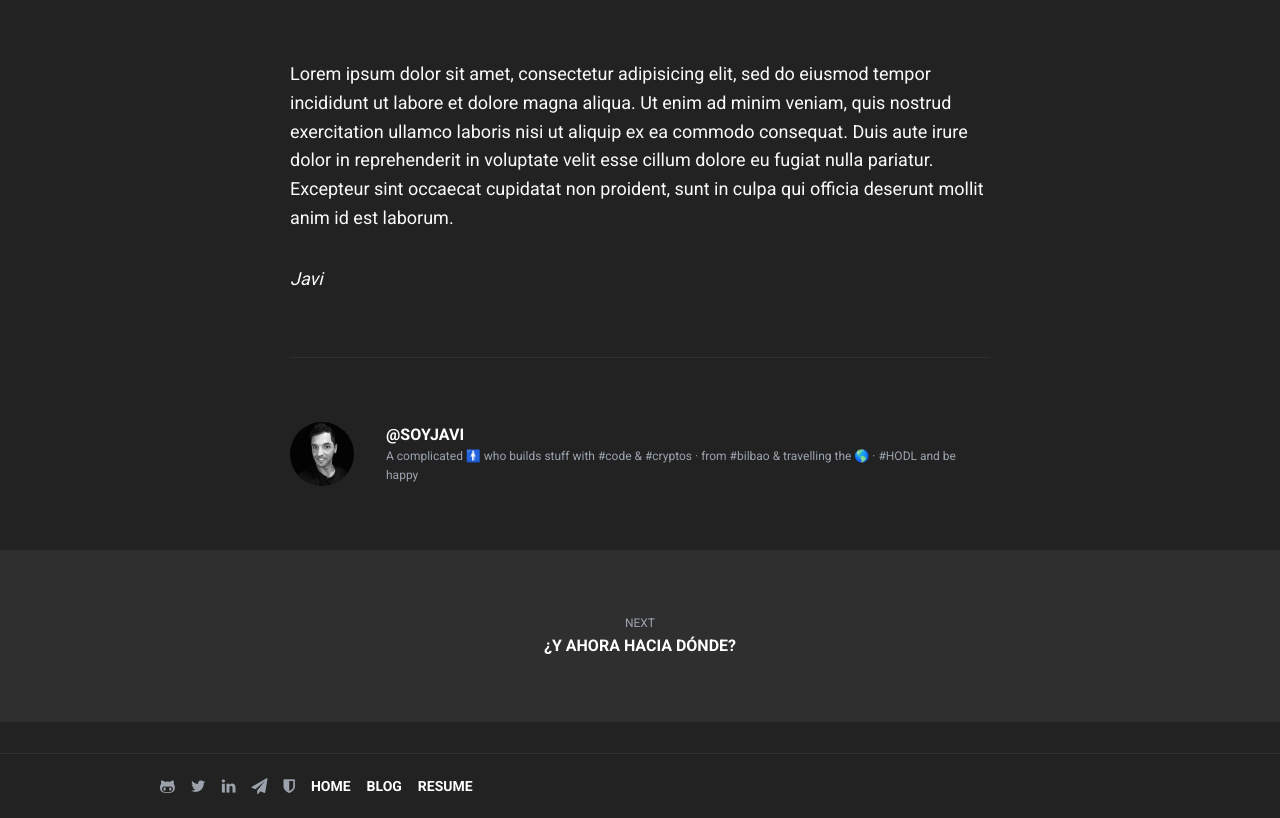
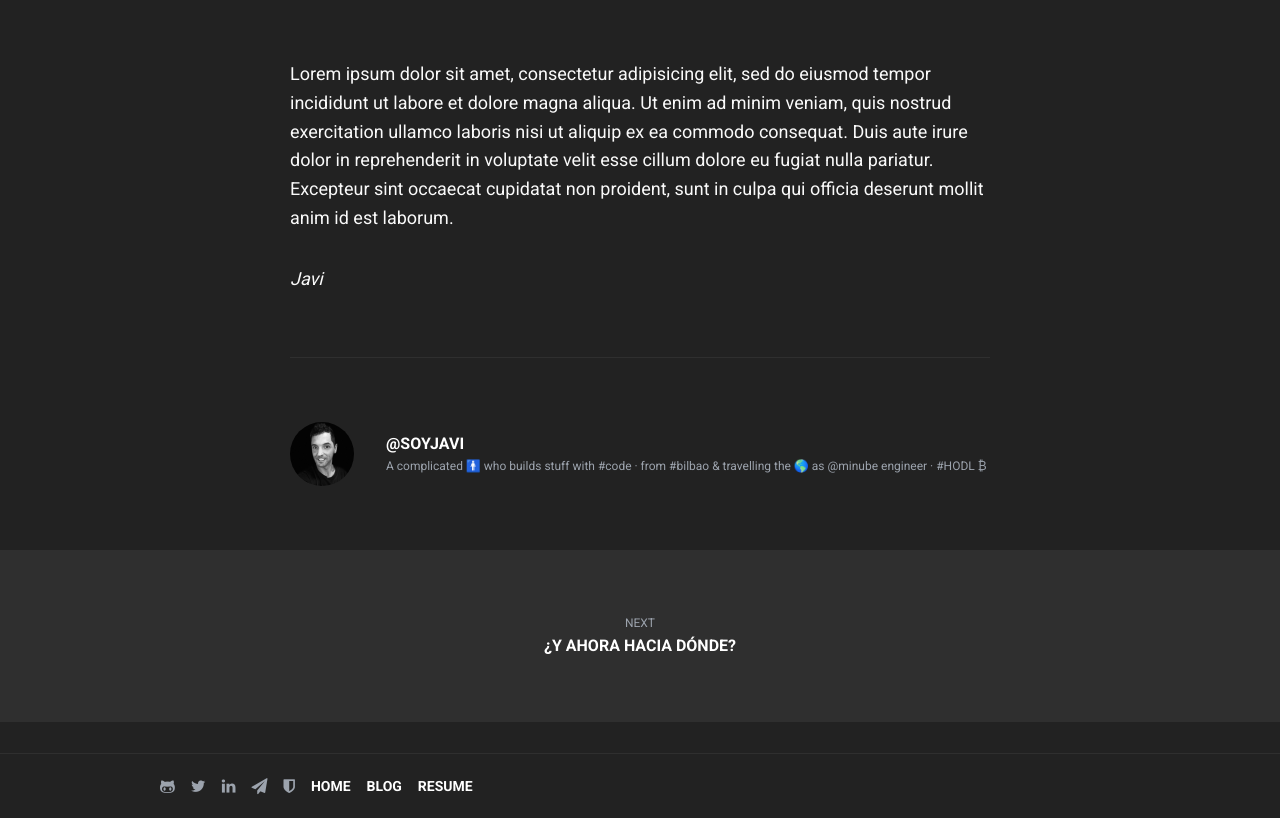
Before and after one commit to soyjavi/site, a Jekyll site: the page built from _posts/1980-4-10-birthdate.md, in a window 1280 px wide and 900 px high, scrolled down 661 px, cut to the strip 82-900 px from the top of the window. Built offline with Jekyll 4.4.1, drawn with Linux system fonts in a browser that asks for light colours; some web fonts are replaced.

Commit message:
minify(bio):

```diff
--- a/_layouts/post.html
+++ b/_layouts/post.html
@@ -23,7 +23,7 @@
           <div>
             <a href="/">@soyjavi</a>
             <small>
-              A complicated 🚹 who builds stuff with #code & #cryptos · from #bilbao & travelling the 🌎 · #HODL and be happy
+              A complicated 🚹 who builds stuff with #code · from #bilbao & travelling the 🌎 as @minube engineer · #HODL ₿
             </small>
           </div>
         </div>
```
